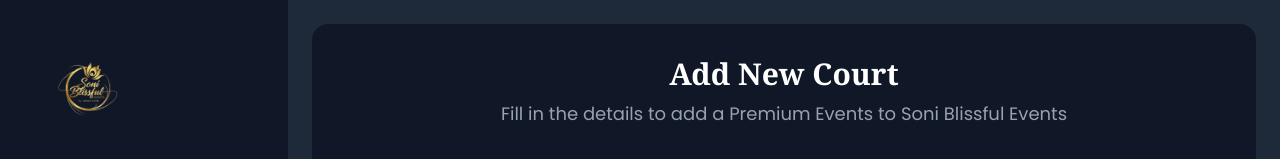
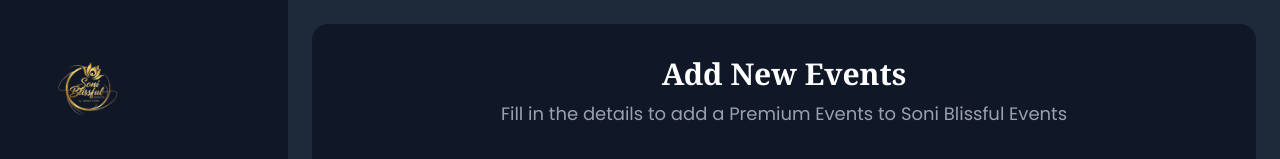
Before and after one commit to myselfcodr/soni-blissful-events, a React (Vite) app: page /dashboard/courts/add in a window 1280 px wide. Shown: the top 159 px of the page. Built offline with nearby package versions, Linux system fonts and the light colour scheme; no server answers; sample sign-in values are in the browser's storage.

Commit message:
here new update is there

```diff
--- a/src/Pages/Dashboard/Admin/AddCourtPage.jsx
+++ b/src/Pages/Dashboard/Admin/AddCourtPage.jsx
@@ -73,7 +73,7 @@ const AddCourtPage = () => {
         {/* Header */}
         <div className="text-center mb-8">
           <h1 className="text-3xl font-bold text-white font-serif">
-            Add New Court
+            Add New Events
           </h1>
           <p className="mt-2 text-lg text-gray-400">
             Fill in the details to add a Premium Events to Soni Blissful Events
```
